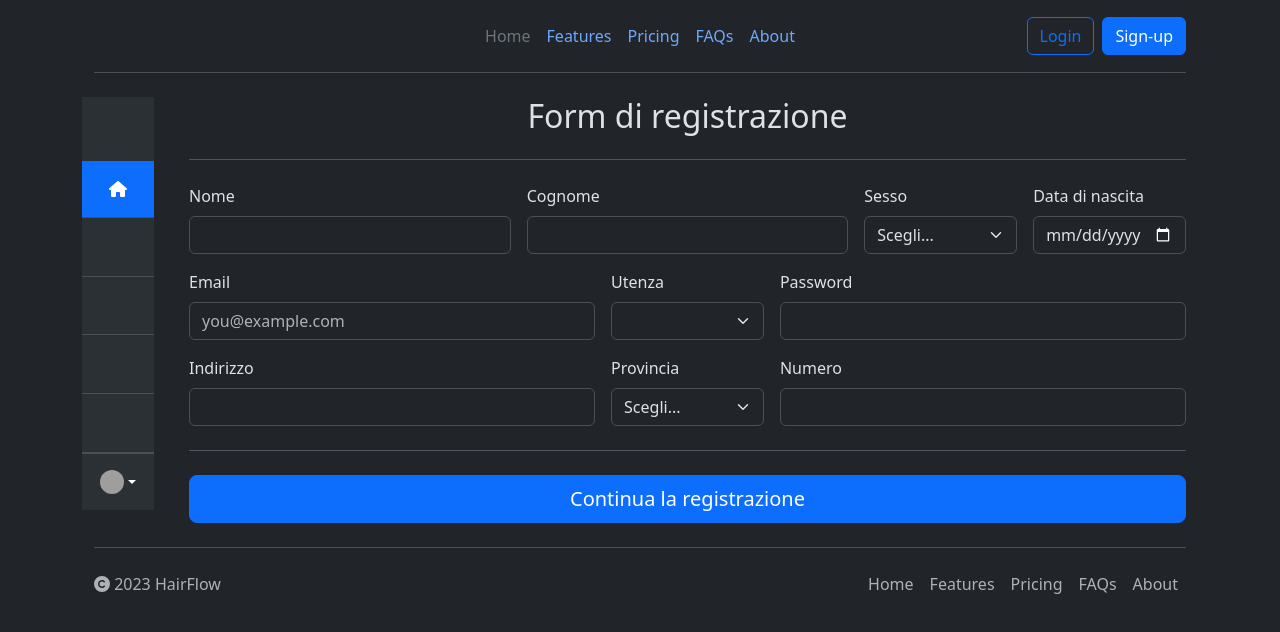
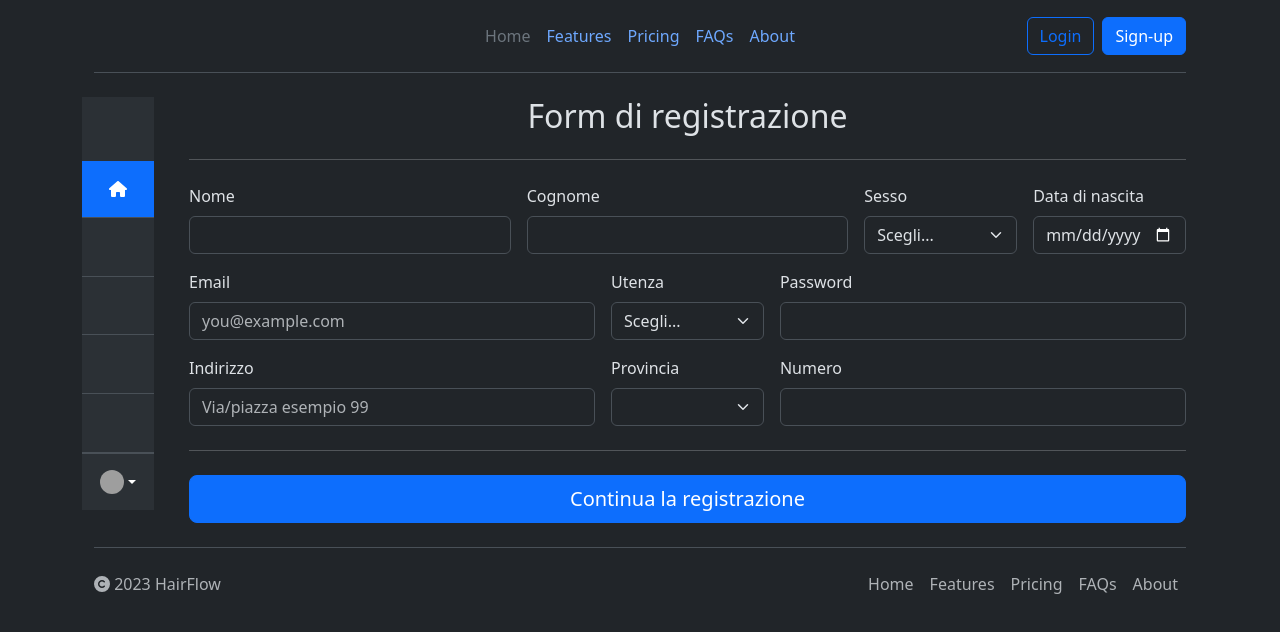
Before and after one commit to Petraccino/HairFlow-WebApp, an Angular app: page /register in a window 1280 px wide. Shown: the top 632 px of the page. Built offline with nearby package versions, Linux system fonts and the light colour scheme; grey boxes are pictures that could not be loaded.

Commit message:
Complete form register

```diff
--- /dev/null
+++ b/src/app/model/GenericUser.ts
@@ -0,0 +1,13 @@
+export class GenericUser {
+    firstName!: string;
+    lastName!: string;
+    birthDay!: Date;
+    province!: string;
+    address!: string;
+    email!: string;
+    phone!: string;
+    gender!: string;
+    password!: string;
+    fiscalCode!: string;
+    grant!: number;
+}
--- a/src/app/register/register.component.html
+++ b/src/app/register/register.component.html
@@ -4,11 +4,15 @@
     <hr class="my-4" />
     <div class="row g-5">
       <div class="col-md-12 col-lg-12">
-        <form class="needs-validation" novalidate>
+        <form #form="ngForm" class="needs-validation" novalidate>
           <div class="row g-3">
             <div class="col-4">
               <label for="firstName" class="form-label">Nome</label>
               <input
+                #firstName="ngModel"
+                [(ngModel)]="genericUser.firstName"
+                pattern="[a-zA-Z\s]*"
+                name="firstName"
                 type="text"
                 class="form-control"
                 id="firstName"
@@ -21,6 +25,10 @@
             <div class="col-4">
               <label for="lastName" class="form-label">Cognome</label>
               <input
+                #lastName="ngModel"
+                [(ngModel)]="genericUser.lastName"
+                pattern="[a-zA-Z\s]*"
+                name="lastName"
                 type="text"
                 class="form-control"
                 id="lastName"
@@ -30,10 +38,16 @@
               />
               <div class="invalid-feedback">Il cognome è richiesto.</div>
             </div>
-
             <div class="col-2">
-              <label for="sesso" class="form-label">Sesso</label>
-              <select class="form-select" id="sesso" required>
+              <label for="gender" class="form-label">Sesso</label>
+              <select
+                #gender="ngModel"
+                [(ngModel)]="genericUser.gender"
+                name="gender"
+                class="form-select"
+                id="gender"
+                required
+              >
                 <option value="">Scegli...</option>
                 <option>F</option>
                 <option>M</option>
@@ -42,17 +56,24 @@
             </div>
 
             <div class="col-2">
-              <label for="birthday" class="form-label"
-                >Data di nascita <span class="text-body-secondary"></span
-              ></label>
-              <input type="date" class="form-control" id="birthday" />
+              <label for="birthDay" class="form-label">Data di nascita <span class="text-body-secondary"></span></label>
+              <input
+                #birthday="ngModel"
+                [(ngModel)]="genericUser.birthDay"
+                name="birthDay"
+                type="date"
+                class="form-control"
+                id="birthDay"
+                />
             </div>
 
             <div class="col-5">
-              <label for="email" class="form-label"
-                >Email <span class="text-body-secondary"></span
-              ></label>
+              <label for="email" class="form-label">Email <span class="text-body-secondary"></span></label>
               <input
+                #email="ngModel"
+                [(ngModel)]="genericUser.email"
+                pattern="[a-zA-Z0-9._%+-]+@[a-zA-Z0-9.-]+\.[a-zA-Z]{2,}"
+                name="email"
                 type="email"
                 class="form-control"
                 id="email"
@@ -62,27 +83,32 @@
             </div>
 
             <div class="col-2">
-              <label for="users" class="form-label">Utenza</label>
+              <label for="grant" class="form-label">Utenza</label>
               <select
+                #grant="ngModel"
+                [(ngModel)]="genericUser.grant"
                 class="form-select"
-                id="users"
-                [(ngModel)]="grantValue"
+                id="grant"
                 name="grantValue"
                 required
               >
-                <option value="">Scegli...</option>
-                <option value=[grantUser]>Cliente</option>
-                <option value=[grantClient]>Utente</option>
+                <option value="0">Scegli...</option>
+                <option value="3">Cliente</option>
+                <option value="2">Utente</option>
               </select>
               <div class="invalid-feedback">Seleziona un valore valido.</div>
             </div>
 
-            <div *ngIf="grantValue == 2" class="col-sm-5">
-              <label for="fiscaldcode" class="form-label">Codice Fiscale</label>
+            <div *ngIf="genericUser.grant == 2" class="col-sm-5">
+              <label for="fiscaldCode" class="form-label">Codice Fiscale</label>
               <input
+                #fiscalCode="ngModel"
+                [(ngModel)]="genericUser.fiscalCode"
+                pattern="[A-Za-z]{6}\d{2}[A-Za-z]\d{2}[A-Za-z]\d{3}[A-Za-z]"
+                name="fiscalCode"
                 type="text"
                 class="form-control"
-                id="fiscaldcode"
+                id="fiscaldCode"
                 required
               />
               <div class="invalid-feedback">
@@ -94,28 +120,58 @@
               <label for="password" class="form-label"
                 >Password <span class="text-body-secondary"></span
               ></label>
-              <input type="password" class="form-control" id="password" />
+              <input
+                #password="ngModel"
+                [(ngModel)]="genericUser.password"
+                pattern="^[a-zA-Z0-9]{8,}$"
+                name="password"
+                type="password"
+                class="form-control"
+                id="password"
+              />
               <div class="invalid-feedback">Inserire una password.</div>
             </div>
 
             <div class="col-5">
               <label for="address" class="form-label">Indirizzo</label>
-              <input type="text" class="form-control" id="address" required />
+              <input
+                #address="ngModel"
+                [(ngModel)]="genericUser.address"
+                name="address"
+                type="text"
+                class="form-control"
+                id="address"
+                placeholder="Via/piazza esempio 99"
+                required
+              />
               <div class="invalid-feedback">Inserire un indirizzo valido.</div>
             </div>
 
             <div class="col-md-2">
               <label for="province" class="form-label">Provincia</label>
-              <select class="form-select" id="province" required>
+              <select
+              #province="ngModel"
+              [(ngModel)]="genericUser.province"
+              name="province"
+              class="form-select"
+              id="province"
+              required>
                 <option value="">Scegli...</option>
-                <option>United States</option>
+                <option *ngFor="let province of italianProvinces" [value]="province">{{ province }}</option>
               </select>
               <div class="invalid-feedback">Seleziona una provincia.</div>
             </div>
 
             <div class="col-sm-5">
-              <label for="address" class="form-label">Numero</label>
-              <input type="text" class="form-control" id="number" required />
+              <label for="phone" class="form-label">Numero</label>
+              <input
+                #phone="ngModel"
+                [(ngModel)]="genericUser.phone"
+                name="phone"
+                type="text"
+                class="form-control"
+                id="number"
+                required />
               <div class="invalid-feedback">Inserire un numero valido.</div>
             </div>
           </div>
--- a/src/app/register/register.component.ts
+++ b/src/app/register/register.component.ts
@@ -1,6 +1,7 @@
+import { GenericUser } from './../model/GenericUser';
 import { CommonModule } from '@angular/common';
-import { Component, OnInit } from '@angular/core';
-import { FormsModule } from '@angular/forms';
+import { Component, OnInit, ViewChild } from '@angular/core';
+import { FormsModule, NgForm } from '@angular/forms';
 import { RegisterService } from '../service/register.service';
 
 @Component({
@@ -11,20 +12,45 @@ import { RegisterService } from '../service/register.service';
   styleUrl: './register.component.css',
 })
 export class RegisterComponent implements OnInit {
-
+  @ViewChild('form') form!: NgForm;
   grantValue!: number;
   grantUser: number = 2;
   grantClient: number = 3;
+  private __genericUser: GenericUser = new GenericUser;
+  italianProvinces: string[] = [
+    'Agrigento', 'Alessandria', 'Ancona', 'Aosta', 'Arezzo', 'Ascoli Piceno', 'Asti', 'Avellino',
+    'Bari', 'Barletta-Andria-Trani', 'Belluno', 'Benevento', 'Bergamo', 'Biella', 'Bologna', 'Bolzano',
+    'Brescia', 'Brindisi', 'Cagliari', 'Caltanissetta', 'Campobasso', 'Carbonia-Iglesias', 'Caserta', 'Catania',
+    'Catanzaro', 'Chieti', 'Como', 'Cosenza', 'Cremona', 'Crotone', 'Cuneo', 'Enna', 'Fermo', 'Ferrara', 'Firenze',
+    'Foggia', 'Forlì-Cesena', 'Frosinone', 'Genova', 'Gorizia', 'Grosseto', 'Imperia', 'Isernia', 'La Spezia',
+    'L\'Aquila', 'Latina', 'Lecce', 'Lecco', 'Livorno', 'Lodi', 'Lucca', 'Macerata', 'Mantova', 'Massa-Carrara',
+    'Matera', 'Medio Campidano', 'Messina', 'Milano', 'Modena', 'Monza e della Brianza', 'Napoli', 'Novara', 'Nuoro',
+    'Ogliastra', 'Olbia-Tempio', 'Oristano', 'Padova', 'Palermo', 'Parma', 'Pavia', 'Perugia', 'Pesaro e Urbino',
+    'Pescara', 'Piacenza', 'Pisa', 'Pistoia', 'Pordenone', 'Potenza', 'Prato', 'Ragusa', 'Ravenna', 'Reggio Calabria',
+    'Reggio Emilia', 'Rieti', 'Rimini', 'Roma', 'Rovigo', 'Salerno', 'Sassari', 'Savona', 'Siena', 'Siracusa', 'Sondrio',
+    'Taranto', 'Teramo', 'Terni', 'Torino', 'Trapani', 'Trento', 'Treviso', 'Trieste', 'Udine', 'Varese', 'Venezia',
+    'Verbano-Cusio-Ossola', 'Vercelli', 'Verona', 'Vibo Valentia', 'Vicenza', 'Viterbo'
+  ];
+  selectedProvince: string = '';
 
-  ngOnInit(): void {}
+  ngOnInit(): void {
+    this.genericUser.gender = "";
+    this.genericUser.grant = 0;
+  }
 
   constructor( private service: RegisterService){
-
+    console.log(this.__genericUser);
   }
 
+  set genericUser(genericiUser: GenericUser){
+    this.__genericUser = genericiUser;
+  }
+  get genericUser(): GenericUser {
+    return this.__genericUser;
+  }
+
+
   register() {
-    if (this.grantValue){
-
-    }
+    console.log(this.__genericUser)
     }
 }
```
Also changed, not shown: 1 other file (tests, documents, lock files or other folders).
